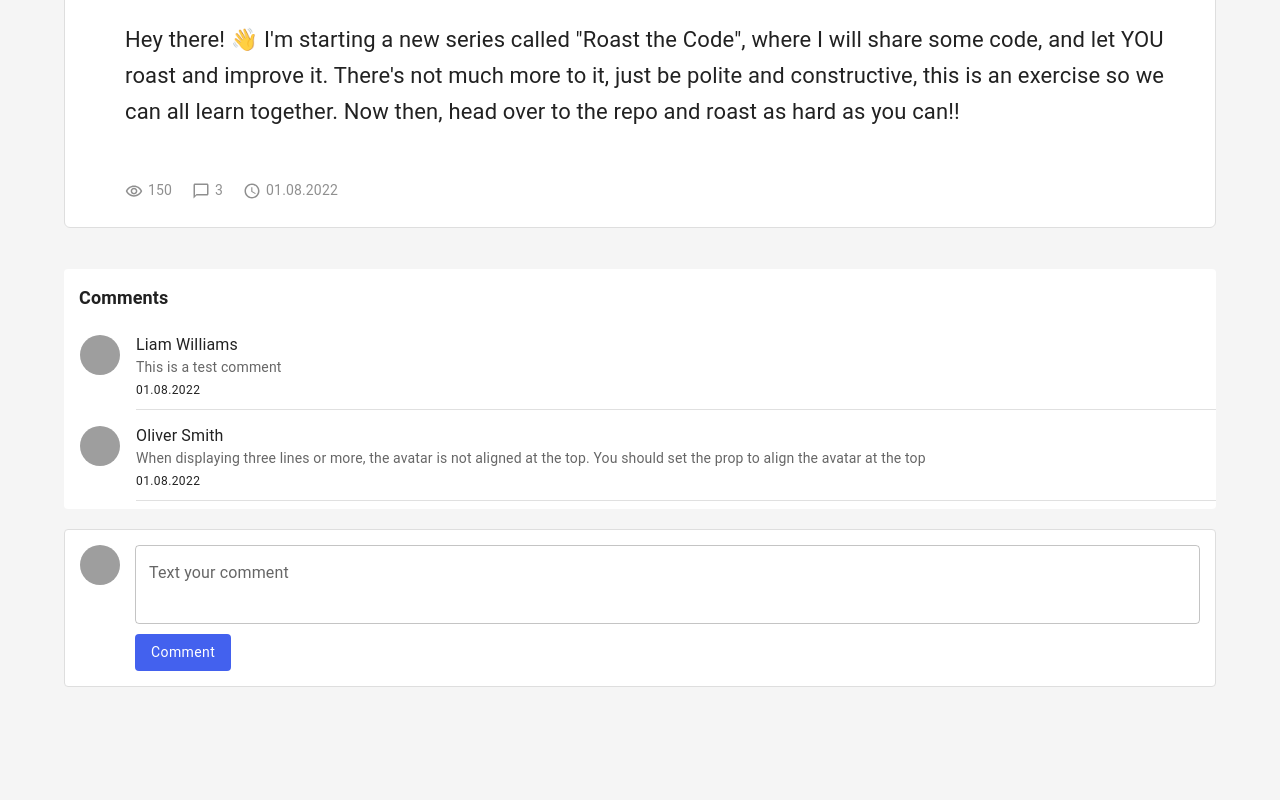
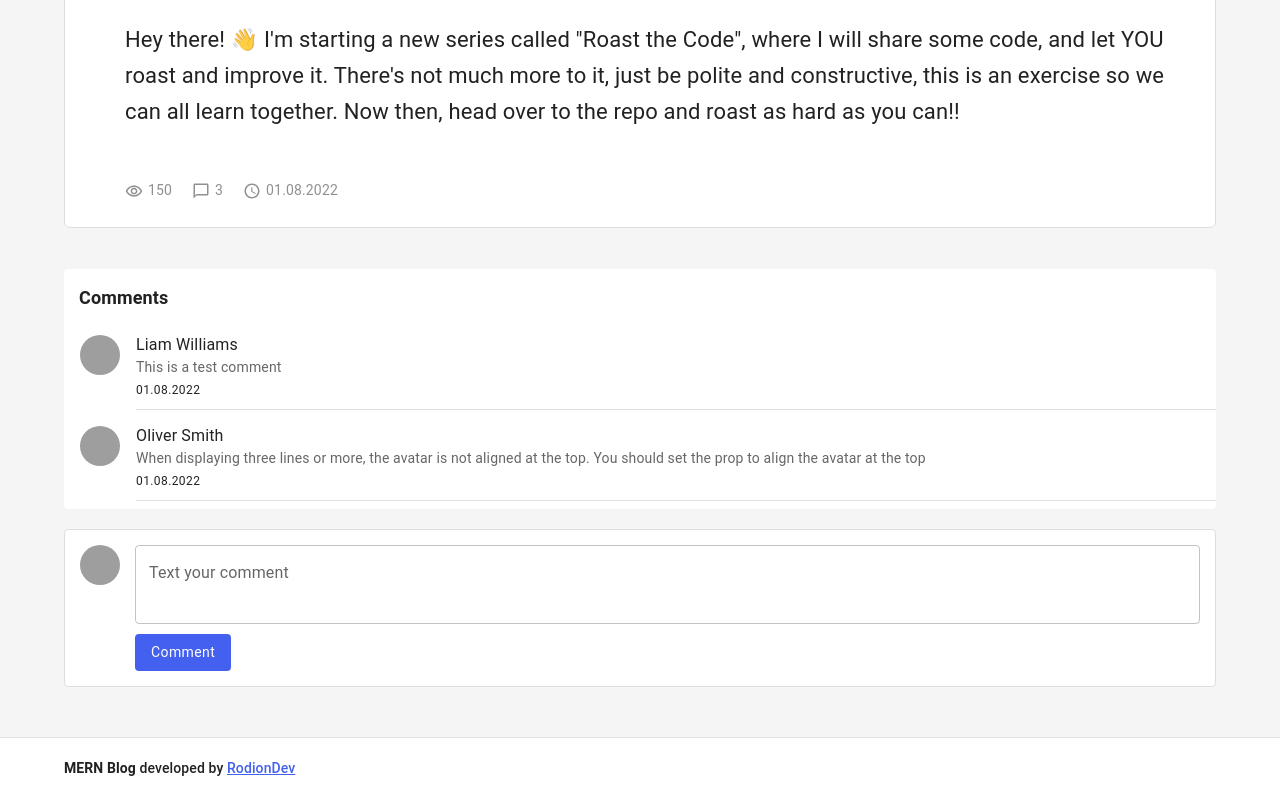
Before and after one commit to dev-rodion/mern-blog-frontend, a React (Create React App) app: page /posts/1 in a window 1280 px wide. Shown: the part 1098-1898 px from the top of the page. Before the commit the page ends 1785 px from the top, so only its background shows below. Built offline with nearby package versions, Linux system fonts and the light colour scheme; grey boxes are pictures that could not be loaded.

Commit message:
create and style Footer component

```diff
--- a/src/App.js
+++ b/src/App.js
@@ -1,6 +1,6 @@
 import React from "react";
 import { Container } from "@mui/material";
-import { Header } from "./components/";
+import { Footer, Header } from "./components/";
 import { FullPost, Home } from "./pages";
 
 function App() {
@@ -11,6 +11,7 @@ function App() {
         {/*<Home />*/}
         <FullPost />
       </Container>
+      <Footer />
     </>
   );
 }
--- /dev/null
+++ b/src/components/Footer/Footer.module.scss
@@ -0,0 +1,18 @@
+.root {
+  background-color: #fff;
+  border-top: 1px solid #e0e0e0;
+  margin-top: 50px;
+}
+
+.inner {
+  padding: 20px 0;
+}
+
+.copyright {
+  width: fit-content;
+  margin: 0 auto;
+  a {
+    color: #4361ee;
+    text-decoration: underline;
+  }
+}
--- /dev/null
+++ b/src/components/Footer/index.jsx
@@ -0,0 +1,20 @@
+import React from "react";
+import styles from "./Footer.module.scss";
+import { Container, Typography } from "@mui/material";
+
+const MyComponent = () => {
+  return (
+    <footer className={styles.root}>
+      <Container maxWidth="lg">
+        <div className={styles.inner}>
+          <Typography variant="subtitle2" className={styles.copyright}>
+            <b>MERN Blog</b> developed by{" "}
+            <a href="https://github.com/dev-rodion">RodionDev</a>
+          </Typography>
+        </div>
+      </Container>
+    </footer>
+  );
+};
+
+export default MyComponent;
--- a/src/components/Header/index.jsx
+++ b/src/components/Header/index.jsx
@@ -9,7 +9,7 @@ const Header = () => {
   const onClickLogout = () => {};
 
   return (
-    <div className={styles.root}>
+    <header className={styles.root}>
       <Container maxWidth="lg">
         <div className={styles.inner}>
           <a href="/" className={styles.logo}>
@@ -43,7 +43,7 @@ const Header = () => {
           </div>
         </div>
       </Container>
-    </div>
+    </header>
   );
 };
 
--- a/src/components/index.js
+++ b/src/components/index.js
@@ -4,5 +4,6 @@ import TagsBlock from "./TagsBlock";
 import UserInfo from "./UserInfo";
 import CommentsBlock from "./CommentsBlock";
 import AddComment from "./AddComment";
+import Footer from "./Footer";
 
-export { Header, Post, TagsBlock, UserInfo, CommentsBlock, AddComment };
+export { Header, Post, TagsBlock, UserInfo, CommentsBlock, AddComment, Footer };
```
